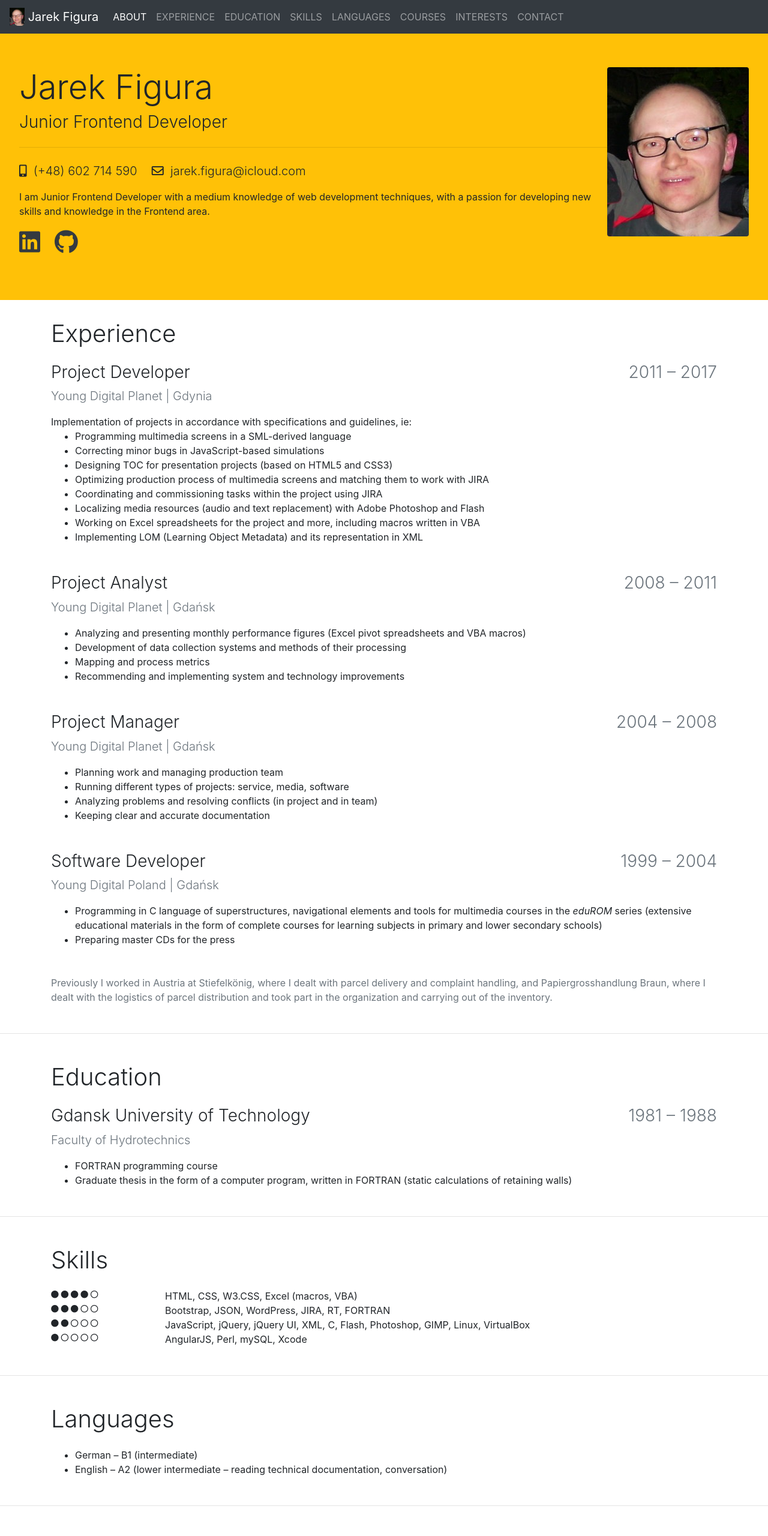
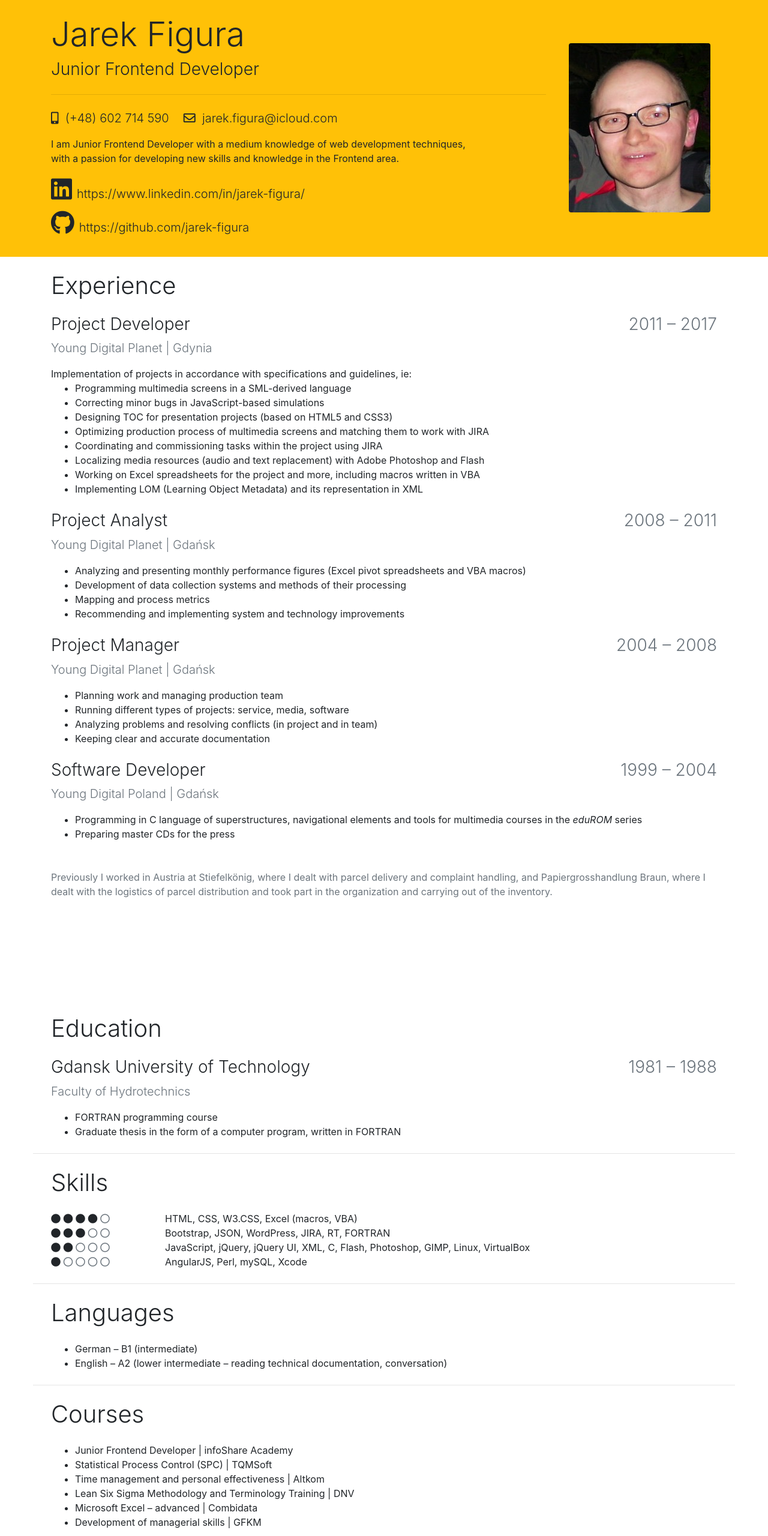
Before and after one commit to jarek-figura/jarek-figura-cv, a plain HTML site: page index.html in a window 1280 px wide. Shown: the top 2560 px of the page at 60% size. Drawn offline with nearby package versions, Linux system fonts and the light colour scheme.

Commit message:
Finished cv

```diff
--- a/index.html
+++ b/index.html
@@ -2,56 +2,17 @@
 <html lang="en">
 <head>
 	<meta charset="utf-8">
-	<link rel="shortcut icon" href="img/favicon.jpg" />
-	<meta name="viewport" content="width=device-width, initial-scale=1, shrink-to-fit=no">
 	<link rel="stylesheet" href="https://maxcdn.bootstrapcdn.com/bootstrap/4.0.0/css/bootstrap.min.css" integrity="sha384-Gn5384xqQ1aoWXA+058RXPxPg6fy4IWvTNh0E263XmFcJlSAwiGgFAW/dAiS6JXm" crossorigin="anonymous">
 	<link rel="stylesheet" href="https://use.fontawesome.com/releases/v5.0.9/css/all.css" integrity="sha384-5SOiIsAziJl6AWe0HWRKTXlfcSHKmYV4RBF18PPJ173Kzn7jzMyFuTtk8JA7QQG1" crossorigin="anonymous">
 	<title>Jarek Figura CV</title>
 </head>
 <body>
 
-<!-- navigation -->
-<nav class="navbar navbar-expand-lg navbar-dark bg-dark fixed-top">
-	<a class="navbar-brand" href="#">
-		<img src="img/figi2.jpg" width="25" height="30" class="d-inline-block align-top" alt="">
-		Jarek Figura
-	</a>
-	<button class="navbar-toggler" type="button" data-toggle="collapse" data-target="#navbarSupportedContent" aria-controls="navbarSupportedContent" aria-expanded="false" aria-label="Toggle navigation">
-		<span class="navbar-toggler-icon"></span>
-	</button>
-	<div class="collapse navbar-collapse" id="navbarSupportedContent">
-		<ul class="navbar-nav mr-auto">
-			<li class="nav-item active">
-				<a class="nav-link active" href="#about">ABOUT <span class="sr-only">(current)</span></a>
-			</li>
-			<li class="nav-item">
-				<a class="nav-link" href="#experience">EXPERIENCE</a>
-			</li>
-			<li class="nav-item">
-				<a class="nav-link" href="#education">EDUCATION</a>
-			</li>
-			<li class="nav-item">
-				<a class="nav-link" href="#skills">SKILLS</a>
-			</li>
-			<li class="nav-item">
-				<a class="nav-link" href="#languages">LANGUAGES</a>
-			</li>
-			<li class="nav-item">
-				<a class="nav-link" href="#courses">COURSES</a>
-			</li>
-			<li class="nav-item">
-				<a class="nav-link" href="#interests">INTERESTS</a>
-			</li>
-			<li class="nav-item">
-				<a class="nav-link" href="#contact">CONTACT</a>
-			</li>
-		</ul>
-	</div>
-</nav>
-
 <!-- about -->
-<div id="about" class="jumbotron bg-warning clearfix rounded-0 mt-5">
-	<img src="img/figi2.jpg" class="rounded float-sm-right img-fluid ml-sm-2" alt="Image of Jarek Figura">
+<div class="bg-warning clearfix rounded-0 py-4">
+	<div class="container">
+		<div class="row">
+			<div class="col-9">
 				<h1 class="display-4">Jarek Figura</h1>
 				<h3 class="font-weight-light">Junior Frontend Developer</h3>
 				<hr class="my-4">
@@ -59,17 +20,22 @@
 					<p class="lead mr-4"><i class="fas fa-mobile-alt" title="iphone" aria-hidden="true"></i>&nbsp;&nbsp;(+48)&nbsp;602&nbsp;714&nbsp;590</p>
 					<p class="lead"><i class="far fa-envelope" title="envelope" aria-hidden="true"></i>&nbsp;&nbsp;jarek.figura@icloud.com</p>
 				</div>
-	<p>I am Junior Frontend Developer with a medium knowledge of web development techniques, with a passion
-		for developing new skills and knowledge in the Frontend area.</p>
-	<h1><a class="text-dark" href="https://www.linkedin.com/in/jarek-figura/" target="_blank"><i
-			class="fab fa-linkedin"></i></a><span class="ml-4"></span><a class="text-dark"
-      href="https://github.com/jarek-figura" target="_blank"><i class="fab fa-github"></i></a></h1>
+				<p>I am Junior Frontend Developer with a medium knowledge of web development techniques,<br/>
+					with a passion for developing new skills and knowledge in the Frontend area.</p>
+				<h1><i class="fab fa-linkedin"></i><span class="lead ml-2">https://www.linkedin.com/in/jarek-figura/</span></h1>
+				<h1><i class="fab fa-github"></i><span class="lead ml-2">https://github.com/jarek-figura</span></h1>
+			</div>
+			<div class="col-3">
+				<img src="img/figi2.jpg" class="rounded img-fluid ml-sm-2 mt-5" alt="Picture of Jarek Figura">
+			</div>
+		</div>
+	</div>
 </div>
 
 <!-- experience -->
-<div id="experience">
-	<div class="container">
+<div class="container mt-4">
 	<h1 class="font-weight-light">Experience</h1>
+
 	<h3 class="font-weight-light clearfix mt-4">Project Developer <span class="float-right text-muted">2011 – 2017</span></h3>
 	<p class="lead text-muted">Young Digital Planet | Gdynia</p>
 	<p class="mb-0">Implementation of projects in accordance with specifications and guidelines, ie:</p>
@@ -84,7 +50,7 @@
 		<li>Implementing LOM (Learning Object Metadata) and its representation in XML</li>
 	</ul>
 
-		<h3 class="font-weight-light clearfix mt-5">Project Analyst <span class="float-right text-muted">2008 – 2011</span></h3>
+	<h3 class="font-weight-light clearfix mt-4">Project Analyst <span class="float-right text-muted">2008 – 2011</span></h3>
 	<p class="lead text-muted">Young Digital Planet | Gdańsk</p>
 	<ul>
 		<li>Analyzing and presenting monthly performance figures (Excel pivot spreadsheets and VBA macros)</li>
@@ -93,7 +59,7 @@
 		<li>Recommending and implementing system and technology improvements</li>
 	</ul>
 
-		<h3 class="font-weight-light clearfix mt-5">Project Manager <span class="float-right text-muted">2004 – 2008</span></h3>
+	<h3 class="font-weight-light clearfix mt-4">Project Manager <span class="float-right text-muted">2004 – 2008</span></h3>
 	<p class="lead text-muted">Young Digital Planet | Gdańsk</p>
 	<ul>
 		<li>Planning work and managing production team</li>
@@ -102,68 +68,66 @@
 		<li>Keeping clear and accurate documentation</li>
 	</ul>
 
-		<h3 class="font-weight-light clearfix mt-5">Software Developer <span class="float-right text-muted">1999 – 2004</span></h3>
+	<h3 class="font-weight-light clearfix mt-4">Software Developer <span class="float-right text-muted">1999 – 2004</span></h3>
 	<p class="lead text-muted">Young Digital Poland | Gdańsk</p>
 	<ul>
 		<li>Programming in C language of superstructures, navigational elements and tools for multimedia courses in the
-				<em>eduROM</em> series (extensive educational materials in the form of complete courses for learning subjects in
-				         primary and lower secondary schools)</li>
+			<em>eduROM</em> series</li>
 		<li>Preparing master CDs for the press</li>
 	</ul>
 
-		<p class="text-muted mt-5">Previously I worked in Austria at Stiefelkönig, where I dealt with parcel delivery and complaint handling, and Papiergrosshandlung Braun, where I dealt with the logistics of parcel distribution and took part in the organization and carrying out of the inventory.</p>
+	<p class="text-muted mt-5">Previously I worked in Austria at Stiefelkönig, where I dealt with parcel delivery and
+		complaint handling, and Papiergrosshandlung Braun, where I dealt with the logistics of parcel distribution and took part in the organization and carrying out of the inventory.</p>
 </div>
-</div>
-<hr class="my-5">
+
+<div class="container my-5">&nbsp;</div>
+<div class="container my-5">&nbsp;</div>
 
 <!-- education -->
-<div id="education">
-	<div class="container">
+<div class="container mt-5">
 	<h1 class="font-weight-light">Education</h1>
 	<h3 class="font-weight-light clearfix mt-4">Gdansk University of Technology <span class="float-right text-muted">1981 – 1988</span></h3>
 	<p class="lead text-muted">Faculty of Hydrotechnics</p>
 	<ul>
 		<li>FORTRAN programming course</li>
-			<li>Graduate thesis in the form of a computer program, written in FORTRAN (static calculations of retaining walls)</li>
+		<li>Graduate thesis in the form of a computer program, written in FORTRAN</li>
 	</ul>
 </div>
-</div>
-<hr class="my-5">
+
+<hr class="container my-4">
 
 <!-- skills -->
-<div id="skills">
 <div class="container">
 	<h1 class="font-weight-light">Skills</h1>
 	<div class="row mt-4">
-			<div class="col-4 col-sm-3 col-md-2 small">
-				<i class="fas fa-circle"></i> <i class="fas fa-circle"></i> <i class="fas fa-circle"></i> <i class="fas fa-circle"></i> <i class="far fa-circle"></i>
+		<div class="col-2">
+			<i class="fas fa-circle"></i> <i class="fas fa-circle"></i> <i class="fas fa-circle"></i> <i class="fas fa-circle"></i> <i class="far fa-circle text-muted"></i>
 		</div>
-			<div class="col-8 col-sm-9 col-md-10">HTML, CSS, W3.CSS, Excel (macros, VBA)</div>
+		<div class="col-10">HTML, CSS, W3.CSS, Excel (macros, VBA)</div>
 	</div>
 	<div class="row">
-			<div class="col-4 col-sm-3 col-md-2 small">
-				<i class="fas fa-circle"></i> <i class="fas fa-circle"></i> <i class="fas fa-circle"></i> <i class="far fa-circle"></i> <i class="far fa-circle"></i>
+		<div class="col-2">
+			<i class="fas fa-circle"></i> <i class="fas fa-circle"></i> <i class="fas fa-circle"></i> <i class="far fa-circle text-muted"></i> <i class="far fa-circle text-muted"></i>
 		</div>
-			<div class="col-8 col-sm-9 col-md-10">Bootstrap, JSON, WordPress, JIRA, RT, FORTRAN</div>
+		<div class="col-10">Bootstrap, JSON, WordPress, JIRA, RT, FORTRAN</div>
 	</div>
 	<div class="row">
-			<div class="col-4 col-sm-3 col-md-2 small">
-				<i class="fas fa-circle"></i> <i class="fas fa-circle"></i> <i class="far fa-circle"></i> <i class="far fa-circle"></i> <i class="far fa-circle"></i>
+		<div class="col-2">
+			<i class="fas fa-circle"></i> <i class="fas fa-circle"></i> <i class="far fa-circle text-muted"></i> <i class="far fa-circle text-muted"></i> <i class="far fa-circle text-muted"></i>
 		</div>
-			<div class="col-8 col-sm-9 col-md-10">JavaScript, jQuery, jQuery UI, XML, C, Flash, Photoshop, GIMP, Linux, VirtualBox</div>
+		<div class="col-10">JavaScript, jQuery, jQuery UI, XML, C, Flash, Photoshop, GIMP, Linux, VirtualBox</div>
 	</div>
 	<div class="row">
-			<div class="col-4 col-sm-3 col-md-2 small">
-				<i class="fas fa-circle"></i> <i class="far fa-circle"></i> <i class="far fa-circle"></i> <i class="far fa-circle"></i> <i class="far fa-circle"></i>
+		<div class="col-2">
+			<i class="fas fa-circle"></i> <i class="far fa-circle text-muted"></i> <i class="far fa-circle text-muted"></i> <i class="far fa-circle text-muted"></i> <i class="far fa-circle text-muted"></i>
 		</div>
-			<div class="col-8 col-sm-9 col-md-10">AngularJS, Perl, mySQL, Xcode</div>
+		<div class="col-10">AngularJS, Perl, mySQL, Xcode</div>
 	</div>
 </div>
-</div>
-<hr class="my-5">
+
+<hr class="container my-4">
 
 <!-- languages -->
-<div id="languages">
 <div class="container">
 	<h1 class="font-weight-light">Languages</h1>
 	<ul class="mt-4">
@@ -171,11 +135,10 @@
 		<li>English – A2 (lower intermediate – reading technical documentation, conversation)</li>
 	</ul>
 </div>
-</div>
-<hr class="my-5">
+
+<hr class="container my-4">
 
 <!-- courses -->
-<div id="courses">
 <div class="container">
 	<h1 class="font-weight-light">Courses</h1>
 	<ul class="mt-4">
@@ -187,11 +150,10 @@
 		<li>Development of managerial skills | GFKM</li>
 	</ul>
 </div>
-</div>
-<hr class="my-5">
+
+<hr class="container my-4">
 
 <!-- interests -->
-<div id="interests">
 <div class="container">
 	<h1 class="font-weight-light">Interests</h1>
 	<ul class="mt-4">
@@ -200,26 +162,20 @@
 		<li>I am designing websites based on HTML5 and CSS3, using W3.CSS, Bootstrap, WordPress and jQuery</li>
 	</ul>
 </div>
+
+<div class="container my-5">&nbsp;</div>
+<div class="container my-5">&nbsp;</div>
+<div class="container my-5">&nbsp;</div>
+<div class="container my-5">&nbsp;</div>
+
+<!-- clausel -->
+<div class="container mt-5">
+	<p class="text-muted small"><em>I hereby give consent for my personal data included in my application
+		to be processed for the purposes of the recruitment process under the Personal Data Protection Act
+		as of 29 August 1997, consolidated text: Journal of Laws 2016, item 922 as amended.</em></p>
 </div>
 
-<!-- contact -->
-<div id="contact" class="bg-dark text-light py-4 mt-5">
-	<div class="container">
-		<p class="lead">Contact</p>
-		<div class="d-flex flex-wrap">
-			<p class="lead mr-4"><i class="fas fa-mobile-alt" title="iphone" aria-hidden="true"></i>&nbsp;&nbsp;(+48)&nbsp;602&nbsp;714&nbsp;590</p>
-			<p class="lead"><i class="far fa-envelope" title="envelope" aria-hidden="true"></i>&nbsp;&nbsp;jarek.figura@icloud.com</p>
-		</div>
-		<h2>
-			<a class="text-light" href="https://www.linkedin.com/in/jarek-figura/" target="_blank"><i class="fab fa-linkedin"></i></a><span class="ml-4"></span>
-			<a class="text-light" href="https://github.com/jarek-figura" target="_blank"><i class="fab fa-github"></i></a>
-		</h2>
-	</div>
-</div>
+<div class="container mb-4">&nbsp;</div>
 
-<!-- jQuery first, then Popper.js, then Bootstrap JS -->
-<script src="https://code.jquery.com/jquery-3.2.1.slim.min.js" integrity="sha384-KJ3o2DKtIkvYIK3UENzmM7KCkRr/rE9/Qpg6aAZGJwFDMVNA/GpGFF93hXpG5KkN" crossorigin="anonymous"></script>
-<script src="https://cdnjs.cloudflare.com/ajax/libs/popper.js/1.12.9/umd/popper.min.js" integrity="sha384-ApNbgh9B+Y1QKtv3Rn7W3mgPxhU9K/ScQsAP7hUibX39j7fakFPskvXusvfa0b4Q" crossorigin="anonymous"></script>
-<script src="https://maxcdn.bootstrapcdn.com/bootstrap/4.0.0/js/bootstrap.min.js" integrity="sha384-JZR6Spejh4U02d8jOt6vLEHfe/JQGiRRSQQxSfFWpi1MquVdAyjUar5+76PVCmYl" crossorigin="anonymous"></script>
 </body>
 </html>
```
Lines whose indentation alone changed are shown as unchanged.
